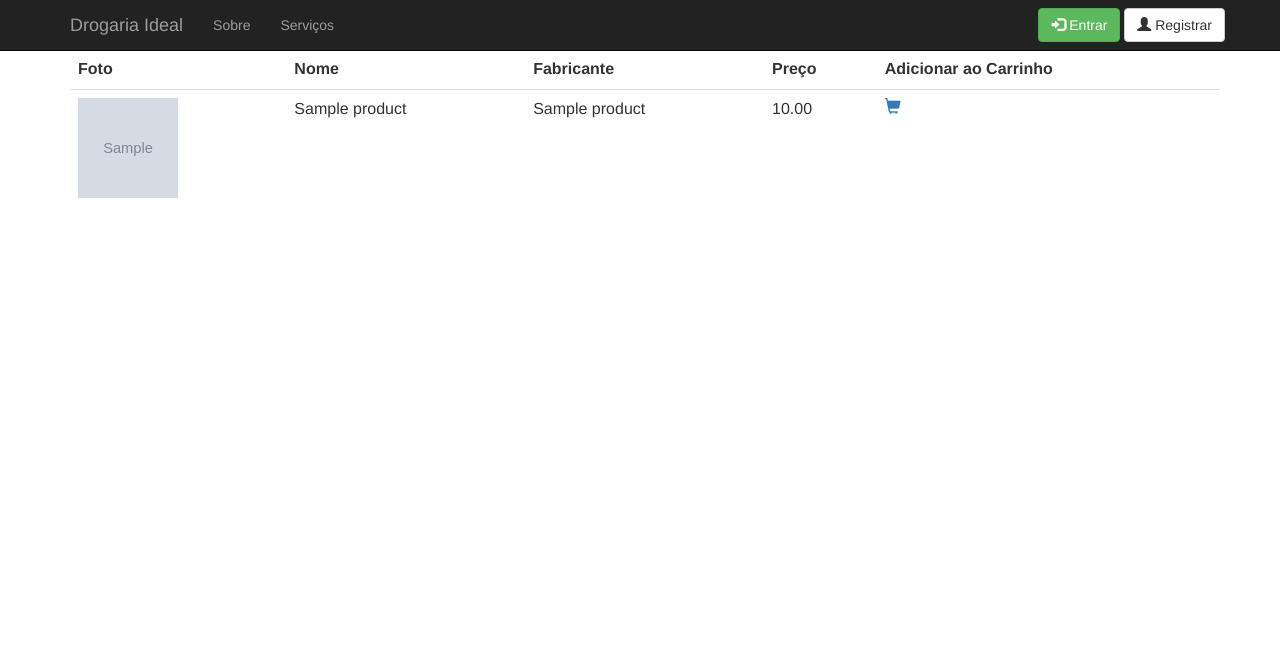
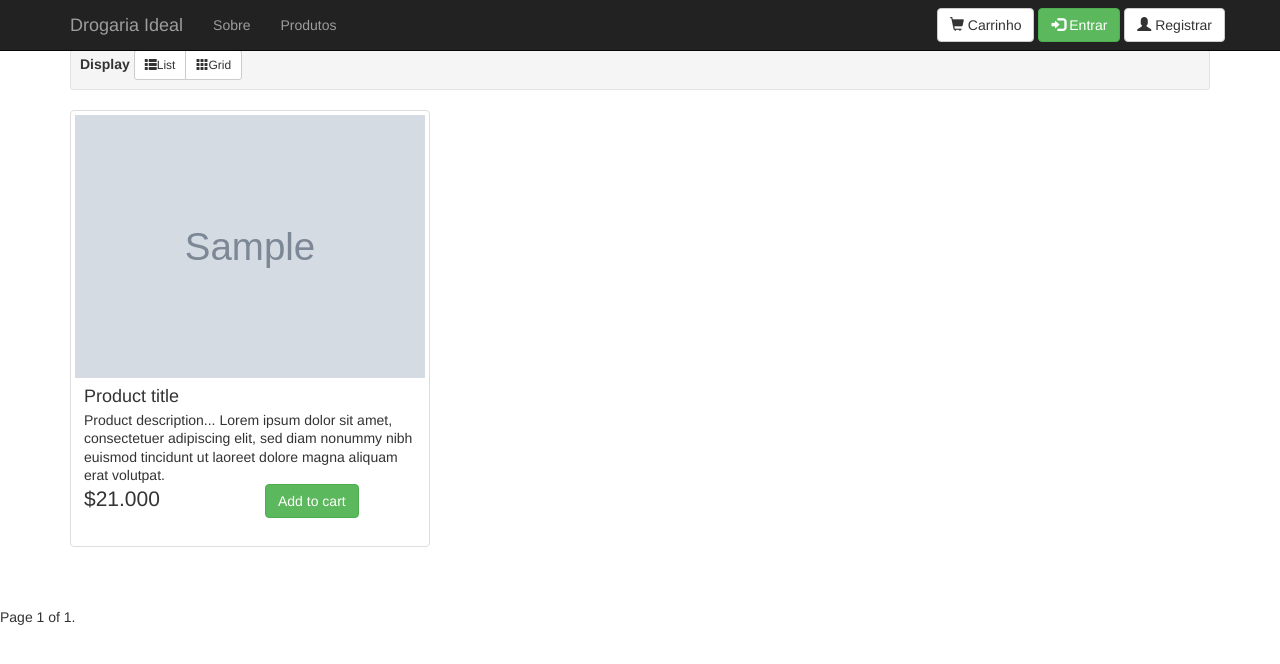
Before and after one commit to ulyssesBML/Requisitos04-DrogariaIdeal, a Django app: page /products/sell_products/ in a window 1280 px wide. Shown: the top 664 px of the page. Run offline with Django 3.2, Linux system fonts and the light colour scheme; tables that the repository leaves empty hold one stand-in row (values such as "Sample post"); grey boxes marked "Sample" are stand-in pictures; some libraries are stand-ins or nearby versions.

Commit message:
Integrating products and carts html

```diff
--- a/DrogariaIdeal/products/forms.py
+++ b/DrogariaIdeal/products/forms.py
@@ -15,7 +15,8 @@ class Create_Product_Form(ModelForm):
             'description': 'Descrição',
             'amount': 'Quantidade',
             'picture': 'Foto do Produto',
-            'categories': 'Categoria'
+            'categories': 'Categoria',
+            'featured':'Destaque',
 
         }
 
--- a/DrogariaIdeal/products/models.py
+++ b/DrogariaIdeal/products/models.py
@@ -17,6 +17,7 @@ class Product(models.Model):
     bar_code = models.CharField(max_length=30, blank=True)
     description = models.TextField(max_length=500,blank=True)
     amount = models.IntegerField()
+    featured = models.BooleanField()
     picture = models.FileField(upload_to="product_", blank=False, null=True)
     categories = models.ManyToManyField(Category, blank=True)
 
--- a/DrogariaIdeal/products/templates/sellProducts/sell_products.html
+++ b/DrogariaIdeal/products/templates/sellProducts/sell_products.html
@@ -2,35 +2,67 @@
 {% load staticfiles %}
 
 {% block head %}
-<link href="{% static 'css/logincss.css' %}" rel="stylesheet">
+<script src="{% static 'js/jquery.js' %}"></script>
+<script type="text/javascript" src="{static 'js/grid-list.js' }"></script>
+
 {% endblock %}
 
 {% block body %}
-<div class = "container" style="padding:10px;display:table;">
-<a class="btn btn-primary" href="{% url 'products:create_product' %}">Adicionar Produto</a>
-<form class="configdiv" action="sell_products" method="post">
-  <table class="table table-hover" style="margin:5px;">
+<br><br>
+<div class="container">
+  <div class="well well-sm">
+    <strong>Display</strong>
+    <div class="btn-group">
+      <a href="#" id="list" class="btn btn-default btn-sm"><span class="glyphicon glyphicon-th-list">
+	</span>List</a> <a href="#" id="grid" class="btn btn-default btn-sm"><span
+									       class="glyphicon glyphicon-th"></span>Grid</a>
+    </div>
+  </div>
+  <div id="products" class="row list-group">
 
-    <tr>
-      <th>Foto</th>
-      <th>Nome</th>
-      <th>Fabricante</th>
-      <th>Preço</th>
-      <th>Adicionar ao Carrinho</th>
-    </tr>
+
     {% for product in all_products %}
-    <tr>
-      <td> <img height="100" width="100" src= "{{ product.picture.url }}"></img> </td>
-      <td>{{ product.product_name}}</td>
-      <td>{{ product.factory_name}}</td>
-      <td>{{product.price  }}</td>
-      <td><a class="glyphicon glyphicon-shopping-cart" type="submit" href="{% url 'products:add_to_cart' product.id %}"></a></td>
-    </tr>
-
+    <div class="item  col-xs-4 col-lg-4">
+      <div class="thumbnail">
+	<img class="group list-group-image" src="{{product.picture.url}}" alt="" />
+	<div class="caption">
+	  <h4 class="group inner list-group-item-heading">
+	    Product title</h4>
+	  <p class="group inner list-group-item-text">
+	    Product description... Lorem ipsum dolor sit amet, consectetuer adipiscing elit,
+	    sed diam nonummy nibh euismod tincidunt ut laoreet dolore magna aliquam erat volutpat.</p>
+	  <div class="row">
+	    <div class="col-xs-12 col-md-6">
+	      <p class="lead">
+		$21.000</p>
+	    </div>
+	    <div class="col-xs-12 col-md-6">
+	      <a class="btn btn-success" href="http://www.jquery2dotnet.com">Add to cart</a>
+	    </div>
+	  </div>
+	</div>
+      </div>
+    </div>
     {% endfor %}
-</form>
-
-</table>
+  </div>
 </div>
 
+
+<div class="pagination">
+    <span class="step-links">
+        {% if all_products.has_previous %}
+            <a href="?page={{ all_products.previous_page_number }}">previous</a>
+        {% endif %}
+
+        <span class="current">
+            Page {{ all_products.number }} of {{ all_products.paginator.num_pages }}.
+        </span>
+
+        {% if all_products.has_next %}
+            <a href="?page={{ all_products.next_page_number }}">next</a>
+        {% endif %}
+    </span>
+</div>
+
+</div>
 {% endblock %}
--- a/DrogariaIdeal/products/views.py
+++ b/DrogariaIdeal/products/views.py
@@ -1,6 +1,9 @@
 from django.shortcuts import render, redirect, get_object_or_404
 from django.core.urlresolvers import reverse
 from django.http import HttpResponseRedirect
+from django.core.paginator import Paginator, EmptyPage, PageNotAnInteger
+
+
 from .forms import Create_Product_Form, Create_Category_Form
 from .models import Product, Category
 from cart import cart
@@ -62,10 +65,21 @@ def delete_categories(request, category_id):
 
 
 def sell_products(request):
-    cart_products = cart.get_all_products(request.user.id)
-    # print('id: ', request.user.id)
+    N_ELEMENTS = 15
+    all_products = Product.objects.all()
+    paginator = Paginator(all_products,N_ELEMENTS)
+    page = request.GET.get('page')
+    try:
+        products = paginator.page(page)
+    except PageNotAnInteger:
+        # If page is not an integer, deliver first page.
+        products = paginator.page(1)
+    except EmptyPage:
+        # If page is out of range (e.g. 9999), deliver last page of results.
+        products = paginator.page(paginator.num_pages)
+
     context = {
-        'all_products': Product.objects.all(),
+        'all_products': products,
     }
 
     return render(request,"sellProducts/sell_products.html", context)
--- a/DrogariaIdeal/templates/base.html
+++ b/DrogariaIdeal/templates/base.html
@@ -26,7 +26,9 @@
      <!--[if lt IE 9]>
          <script src="https://oss.maxcdn.com/libs/html5shiv/3.7.0/html5shiv.js"></script>
          <script src="https://oss.maxcdn.com/libs/respond.js/1.4.2/respond.min.js"></script>
-     <![endif]-->
+	 <![endif]-->
+     {% block head %}
+     {% endblock %}
 
  </head>
 
@@ -45,6 +47,12 @@
                  <a class="navbar-brand" href="/">Drogaria Ideal</a>
              </div>
              <div class="navbar-right" >
+	        <a href="{% url 'cart:show_cart'%}">
+                        <button type="button" class="btn btn-default navbar-btn ">
+                        <span class= "glyphicon glyphicon-shopping-cart" aria-hidden="true"> </span> Carrinho
+                      </button>
+                    </a>
+
                {% if user.is_authenticated %}
 
                     <a href="{% url 'users:logout'%}?next=/">
@@ -52,6 +60,7 @@
                         <span class= "glyphicon glyphicon-log-out" aria-hidden="true"> </span> Sair
                       </button>
                     </a>
+
                     {% else %}
                     <a href="{% url 'users:login'%}">
                         <button type="button" class="btn btn-success navbar-btn ">
@@ -63,6 +72,7 @@
                         <span class= "glyphicon glyphicon-user" aria-hidden="true"> </span> Registrar
                       </button>
                     </a>
+
                     {% endif %}
                 </div>
              <!-- Collect the nav links, forms, and other content for toggling -->
@@ -72,12 +82,13 @@
                          <a href="#">Sobre</a>
                      </li>
                      <li>
-                         <a href="#">Serviços</a>
+                         <a href="{% url 'products:sell_products'%}">Produtos</a>
                      </li>
                        {% if user.is_authenticated %}
                        <li>
                            <a href="{% url 'users:dashboard' %}"><b>{{ request.user.username }}<b></a>
                        </li>
+
                        {% endif %}
                  </ul>
              </div>
--- a/DrogariaIdeal/templates/index.html
+++ b/DrogariaIdeal/templates/index.html
@@ -23,67 +23,28 @@
       <!-- Title -->
       <div class="row">
           <div class="col-lg-12">
-              <h3>Latest Features</h3>
+              <h3>Produtos em Destaque</h3>
           </div>
       </div>
       <!-- /.row -->
 
       <!-- Page Features -->
       <div class="row text-center">
-
+	{% for product in featured_products %}
           <div class="col-md-3 col-sm-6 hero-feature">
               <div class="thumbnail">
-                  <img src="http://placehold.it/800x500" alt="">
+                  <img class = "img-responsive" src="{{product.picture.url}}" alt="">
                   <div class="caption">
-                      <h3>Feature Label</h3>
-                      <p>Lorem ipsum dolor sit amet, consectetur adipisicing elit.</p>
+                      <h2>{{product.product_name}}</h2>
+                      <h3>{{product.price}} R$</h3>
                       <p>
-                          <a href="#" class="btn btn-primary">Buy Now!</a> <a href="#" class="btn btn-default">More Info</a>
+                          <a href="{% url 'products:add_to_cart' product.id %}" class="btn btn-primary">Adicionar ao Carrinho</a>
                       </p>
                   </div>
               </div>
           </div>
-
-          <div class="col-md-3 col-sm-6 hero-feature">
-              <div class="thumbnail">
-                  <img src="http://placehold.it/800x500" alt="">
-                  <div class="caption">
-                      <h3>Feature Label</h3>
-                      <p>Lorem ipsum dolor sit amet, consectetur adipisicing elit.</p>
-                      <p>
-                          <a href="#" class="btn btn-primary">Buy Now!</a> <a href="#" class="btn btn-default">More Info</a>
-                      </p>
-                  </div>
-              </div>
-          </div>
-
-          <div class="col-md-3 col-sm-6 hero-feature">
-              <div class="thumbnail">
-                  <img src="http://placehold.it/800x500" alt="">
-                  <div class="caption">
-                      <h3>Feature Label</h3>
-                      <p>Lorem ipsum dolor sit amet, consectetur adipisicing elit.</p>
-                      <p>
-                          <a href="#" class="btn btn-primary">Buy Now!</a> <a href="#" class="btn btn-default">More Info</a>
-                      </p>
-                  </div>
-              </div>
-          </div>
-
-          <div class="col-md-3 col-sm-6 hero-feature">
-              <div class="thumbnail">
-                  <img src="http://placehold.it/800x500" alt="">
-                  <div class="caption">
-                      <h3>Feature Label</h3>
-                      <p>Lorem ipsum dolor sit amet, consectetur adipisicing elit.</p>
-                      <p>
-                          <a href="#" class="btn btn-primary">Buy Now!</a> <a href="#" class="btn btn-default">More Info</a>
-                      </p>
-                  </div>
-              </div>
-          </div>
-
-      </div>
+	  {% endfor %}
+     </div>
       <!-- /.row -->
 
       <hr>
```
Also changed, not shown: DrogariaIdeal/DrogariaIdeal/views.py (+8 -1 lines), DrogariaIdeal/users/templates/userLogin/dashboard.html (+15 -5 lines), DrogariaIdeal/products/migrations/0001_initial.py (deleted), DrogariaIdeal/products/migrations/0002_product_picture.py (deleted), DrogariaIdeal/products/migrations/__init__.py (deleted).
